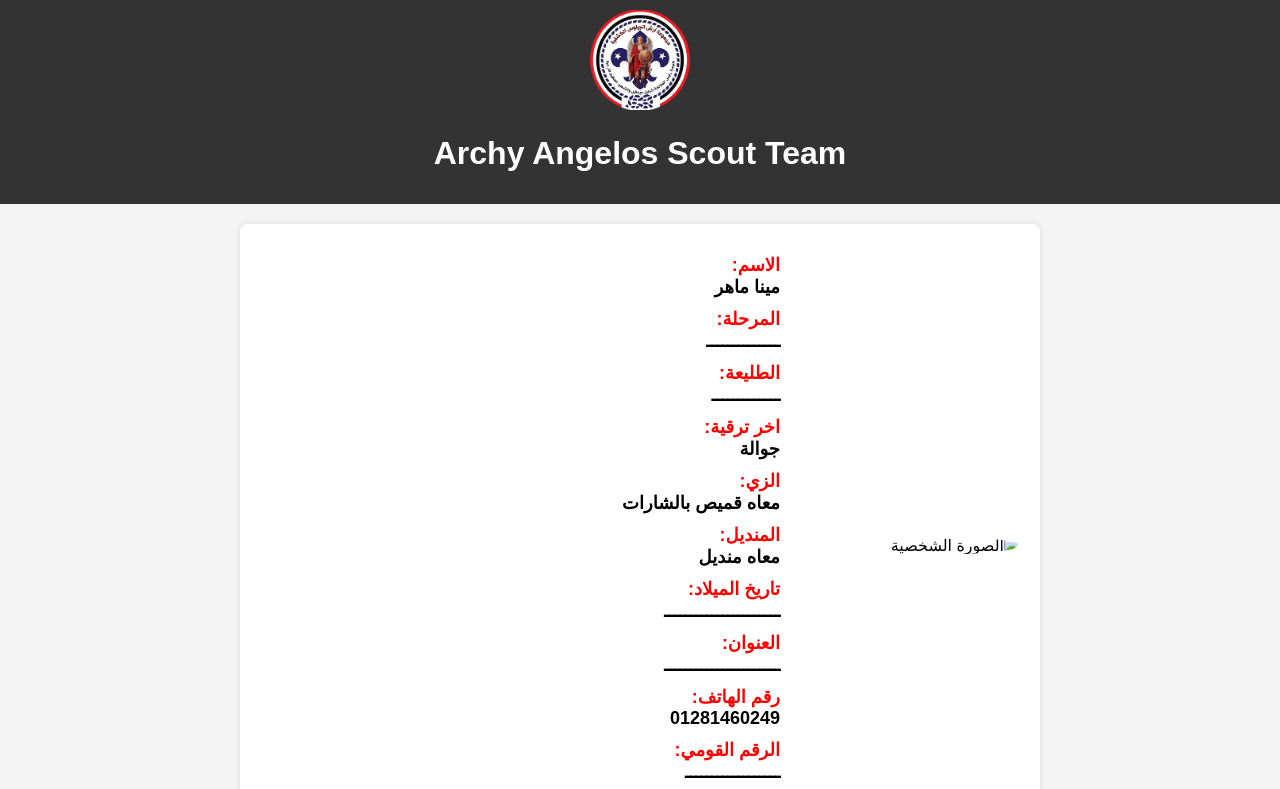
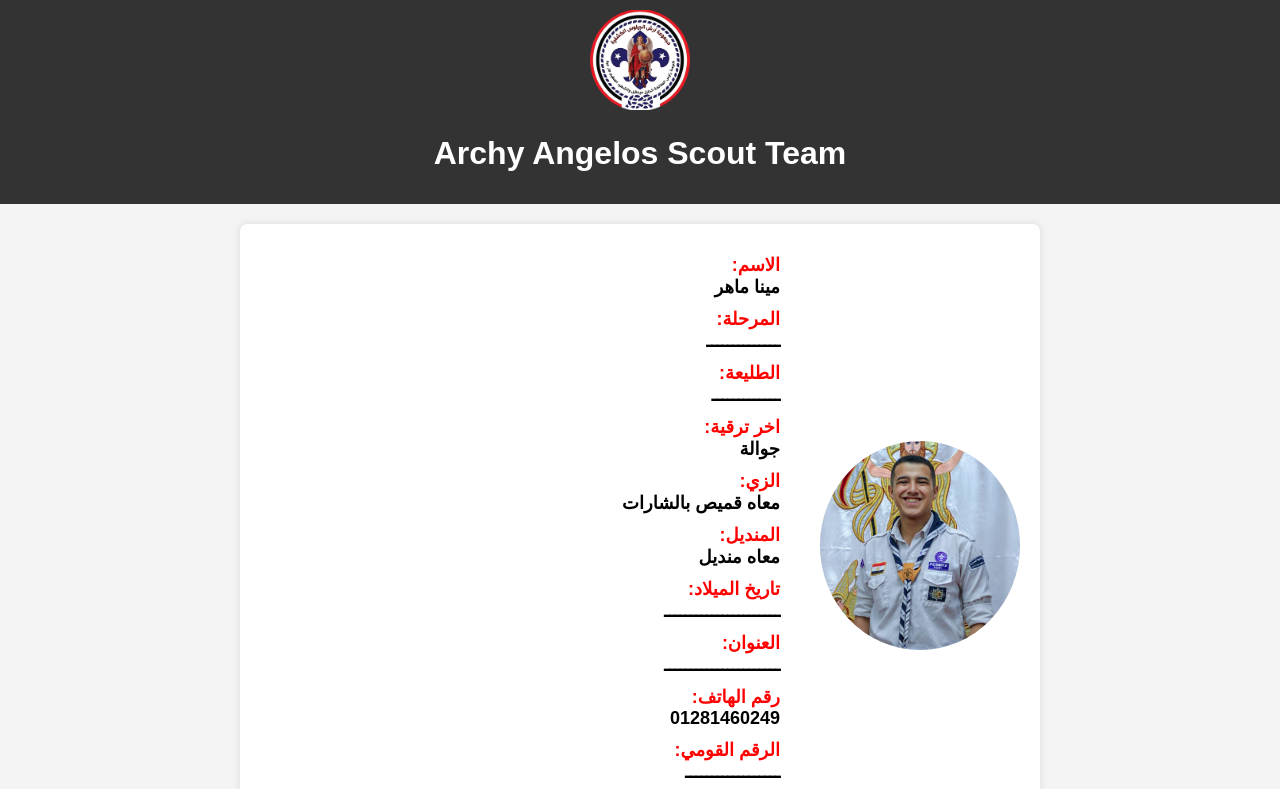
Before and after one commit to A-A-S-IT-Dev/Mena-Maher-profile2024-2025, a plain HTML site: page index.html in a window 1280 px wide. Shown: the top 789 px of the page. Drawn offline with Linux system fonts and the light colour scheme.

Commit message:
Update index.html

```diff
--- a/index.html
+++ b/index.html
@@ -15,7 +15,7 @@
     </div>
     <div class="profile-container">
         <div class="profile-photo">
-            <img src="ima logo.png" alt="الصورة الشخصية">
+            <img src="مينا ماهر ايوب.png" alt="الصورة الشخصية">
         </div>
         <div class="profile-details">
             <p><strong>الاسم:</strong> مينا ماهر</p>
```
